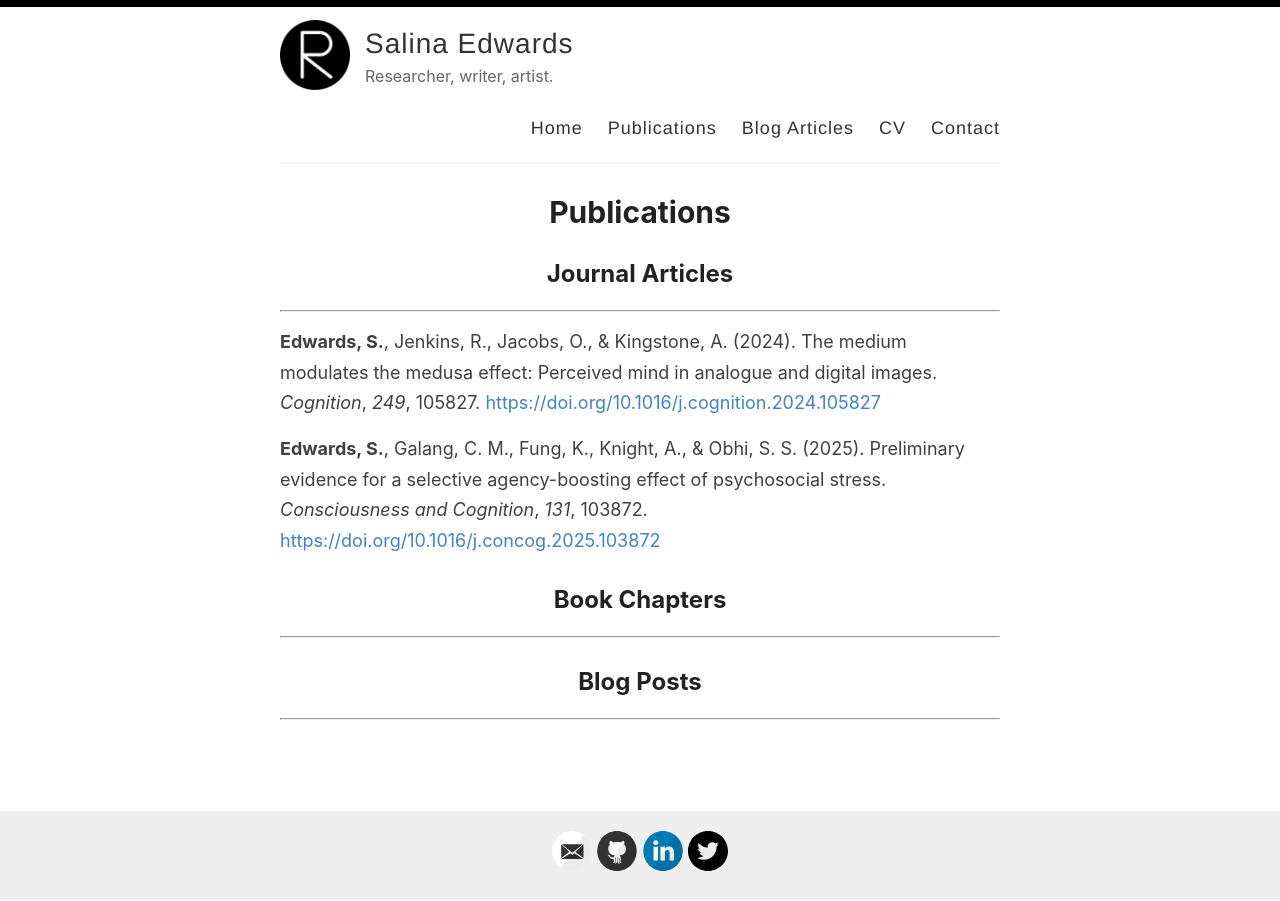
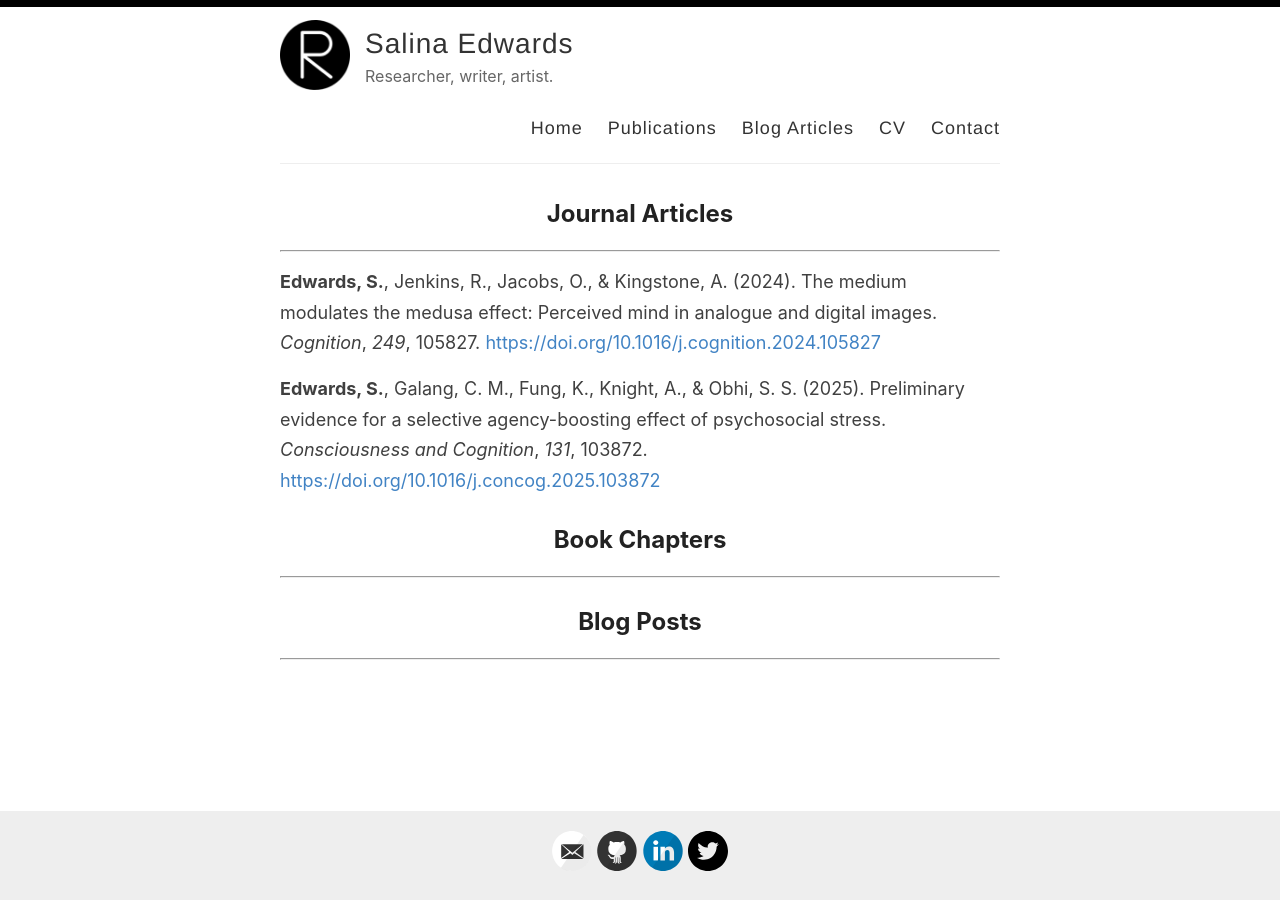
Before and after one commit to salinaedwards/salinaedwards.github.io, a Jekyll site: the page built from _pages/publications.md, in a window 1280 px wide. Built offline with Jekyll 4.4.1, drawn with Linux system fonts in a browser that asks for light colours; our own code applies the rules of GitHub Pages for plain Markdown files.

Commit message:
Update publications.md

```diff
--- a/_pages/publications.md
+++ b/_pages/publications.md
@@ -1,19 +1,26 @@
----
-layout: page
-title: Publications
-permalink: /publications/
----
+<h2>Journal Articles</h2>
+<hr>
 
-## Journal Articles
----
-**Edwards, S.**, Jenkins, R., Jacobs, O., & Kingstone, A. (2024). The medium modulates the medusa effect: Perceived mind in analogue and digital images. _Cognition_, _249_, 105827. [https://doi.org/10.1016/j.cognition.2024.105827](https://doi.org/10.1016/j.cognition.2024.105827)
+<p>
+<strong>Edwards, S.</strong>, Jenkins, R., Jacobs, O., & Kingstone, A. (2024).
+The medium modulates the medusa effect: Perceived mind in analogue and digital images.
+<em>Cognition</em>, <em>249</em>, 105827.
+<a href="https://doi.org/10.1016/j.cognition.2024.105827" target="_blank">https://doi.org/10.1016/j.cognition.2024.105827</a>
+</p>
 
-**Edwards, S.**, Galang, C. M., Fung, K., Knight, A., & Obhi, S. S. (2025). Preliminary evidence for a selective agency-boosting effect of psychosocial stress. _Consciousness and Cognition_, _131_, 103872. [https://doi.org/10.1016/j.concog.2025.103872](https://doi.org/10.1016/j.concog.2025.103872)
+<p>
+<strong>Edwards, S.</strong>, Galang, C. M., Fung, K., Knight, A., & Obhi, S. S. (2025).
+Preliminary evidence for a selective agency-boosting effect of psychosocial stress.
+<em>Consciousness and Cognition</em>, <em>131</em>, 103872.
+<a href="https://doi.org/10.1016/j.concog.2025.103872" target="_blank">https://doi.org/10.1016/j.concog.2025.103872</a>
+</p>
 
+<h2>Book Chapters</h2>
+<hr>
 
-## Book Chapters
----
+<!-- Add book chapters here -->
 
+<h2>Blog Posts</h2>
+<hr>
 
-## Blog Posts
----
+<!-- Add blog posts here -->
```
